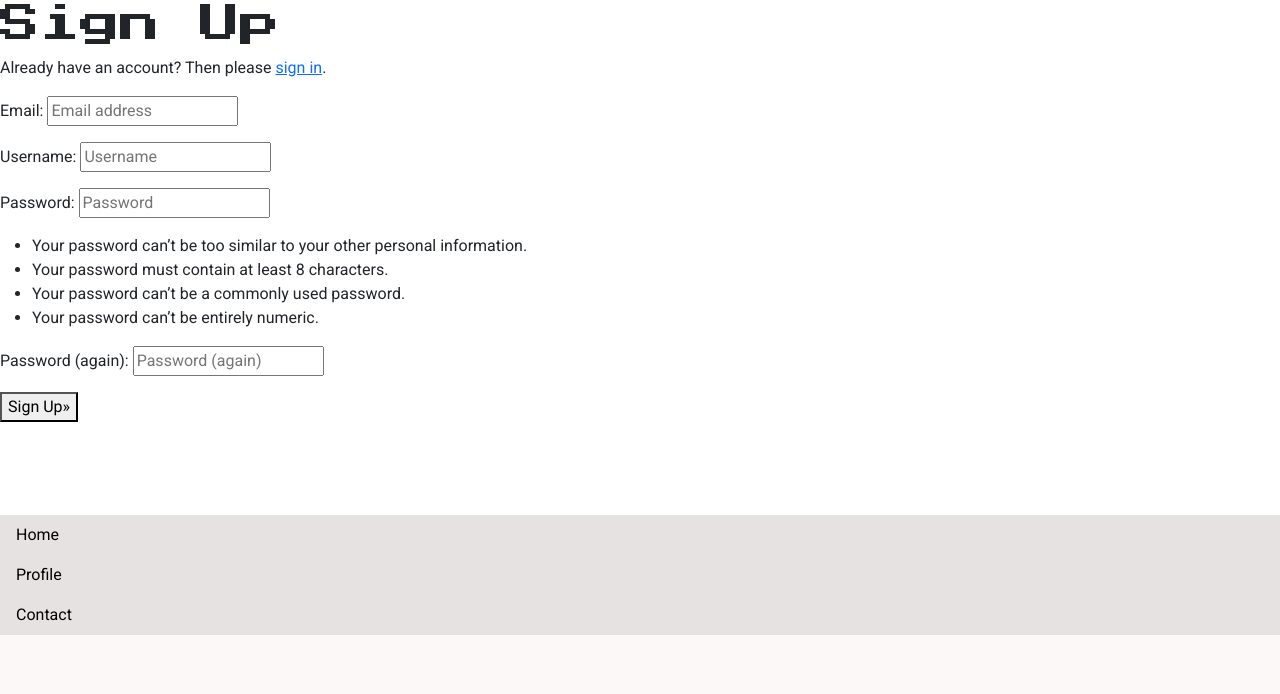
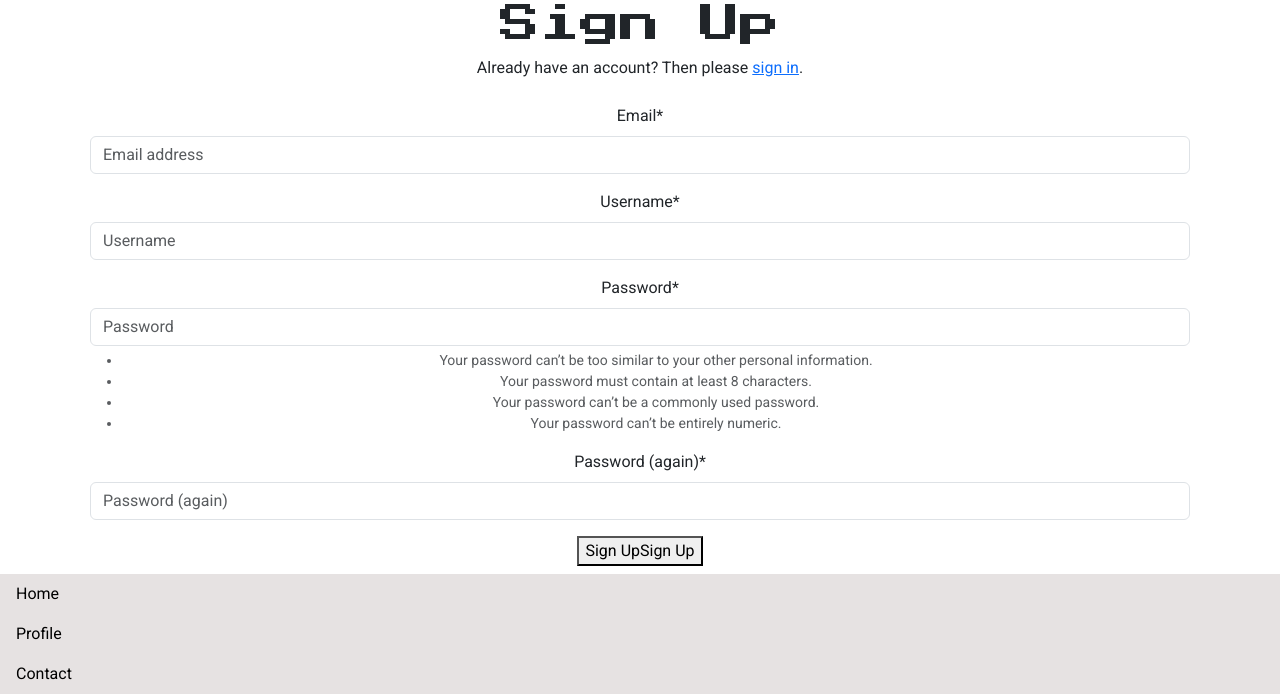
Before and after one commit to andreasawenlof/lvlup-lore-fixed, a Django app: page /accounts/signup/ in a window 1280 px wide. Shown: the part 165-859 px from the top of the page. Before the commit the page ends 800 px from the top, so only its background shows below. Run offline with Django 4.2, Linux system fonts and the light colour scheme.

Commit message:
Add styling to signup page

```diff
--- a/templates/allauth/account/signup.html
+++ b/templates/allauth/account/signup.html
@@ -2,23 +2,25 @@
 
 {% load i18n %}
 
-{% block head_title %}
+{% block title %}
     {% trans 'Signup' %}
 {% endblock %}
 
 {% block content %}
+    <div class="container text-center">
         <h1>{% trans 'Sign Up' %}</h1>
 
         <p>
             {% blocktrans %}Already have an account? Then please <a href="{{ login_url }}">sign in</a>.{% endblocktrans %}
         </p>
 
-    <form class="signup" id="signup_form" method="post" action="{% url 'account_signup' %}">
+        <form class="form p-2" id="signup_form" method="post" action="{% url 'account_signup' %}">
             {% csrf_token %}
-        {{ form.as_p }}
+            {{ form|crispy }}
             {% if redirect_field_value %}
                 <input type="hidden" name="{{ redirect_field_name }}" value="{{ redirect_field_value }}" />
             {% endif %}
-        <button type="submit">{% trans 'Sign Up' %}&raquo;</button>
+            <button type="submit">{% trans 'Sign Up' %}Sign Up</button>
         </form>
+    </div>
 {% endblock %}
```
Lines whose indentation alone changed are shown as unchanged.
